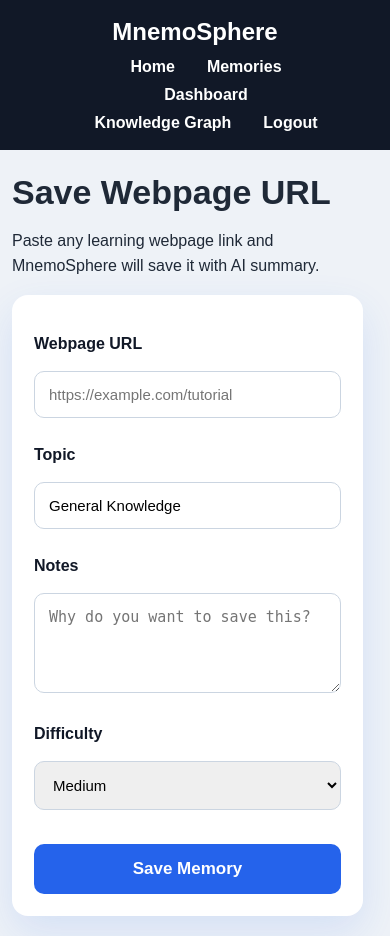
After one commit to AkshayaGurajala/MnemoSphere, a Flask app: page /add-url in a window 390 px wide. The commit adds this page. Run offline with Flask 3, Linux system fonts and the light colour scheme; the visitor is signed in with stand-in values (Sample User, id 1).

Commit message:
Added mobile URL saver

```diff
--- a/app.py
+++ b/app.py
@@ -1119,6 +1119,78 @@
         "token": extension_token,
         "email": email
     })
+@app.route("/add-url", methods=["GET", "POST"])
+def add_url_mobile():
+    if "user_id" not in session:
+        return redirect("/login")
+
+    message = ""
+
+    if request.method == "POST":
+        url = request.form.get("url", "").strip()
+        topic = request.form.get("topic", "General Knowledge").strip()
+        notes = request.form.get("notes", "").strip()
+        difficulty = request.form.get("difficulty", "Medium")
+
+        if not url:
+            message = "Please enter a URL."
+            return render_template("add_url.html", message=message)
+
+        title = url
+
+        conn = sqlite3.connect("database.db")
+        cursor = conn.cursor()
+
+        cursor.execute(
+            "SELECT * FROM memories WHERE url = ? AND user_id = ?",
+            (url, session["user_id"])
+        )
+        existing_memory = cursor.fetchone()
+
+        if existing_memory:
+            conn.close()
+            message = "This memory already exists in your MnemoSphere."
+            return render_template("add_url.html", message=message)
+
+        page_text = extract_webpage_text(url)
+
+        ai_result = generate_ai_analysis(
+            page_text,
+            title,
+            topic,
+            notes,
+            difficulty
+        )
+
+        cursor.execute("""
+            INSERT INTO memories
+            (
+                user_id, title, url, topic, notes, difficulty,
+                summary, keywords, category, knowledge_score,
+                memory_type, next_topics
+            )
+            VALUES (?, ?, ?, ?, ?, ?, ?, ?, ?, ?, ?, ?)
+        """, (
+            session["user_id"],
+            title,
+            url,
+            topic,
+            notes,
+            difficulty,
+            ai_result.get("summary", ""),
+            ai_result.get("keywords", ""),
+            ai_result.get("category", ""),
+            ai_result.get("knowledge_score", 50),
+            ai_result.get("memory_type", "General Knowledge"),
+            ai_result.get("next_topics", "Not available")
+        ))
+
+        conn.commit()
+        conn.close()
+
+        return redirect("/memories")
+
+    return render_template("add_url.html", message=message)
 
 @app.route("/logout")
 def logout():
--- a/static/style.css
+++ b/static/style.css
@@ -723,3 +723,76 @@
 .password-eye:hover {
     color: #2563eb;
 }
+.mobile-save-container {
+    max-width: 650px;
+    margin: 40px auto;
+}
+
+.mobile-save-form {
+    background: white;
+    padding: 28px;
+    border-radius: 16px;
+    box-shadow: 0 16px 40px rgba(37, 99, 235, 0.12);
+}
+
+.mobile-save-form label {
+    display: block;
+    margin-top: 18px;
+    margin-bottom: 8px;
+    font-weight: 700;
+    color: #111827;
+}
+
+.mobile-save-form input,
+.mobile-save-form textarea,
+.mobile-save-form select {
+    width: 100%;
+    padding: 14px;
+    border: 1px solid #cbd5e1;
+    border-radius: 10px;
+    font-size: 15px;
+    box-sizing: border-box;
+}
+
+.mobile-save-form textarea {
+    min-height: 100px;
+}
+
+.mobile-save-form button {
+    width: 100%;
+    margin-top: 24px;
+    padding: 15px;
+    background: #2563eb;
+    color: white;
+    border: none;
+    border-radius: 10px;
+    font-size: 17px;
+    font-weight: 800;
+    cursor: pointer;
+}
+
+.mobile-save-form button:hover {
+    background: #1d4ed8;
+}
+
+@media (max-width: 700px) {
+    .mobile-save-container {
+        margin: 20px 12px;
+    }
+
+    .mobile-save-form {
+        padding: 22px;
+    }
+
+    .navbar {
+        flex-direction: column;
+        gap: 12px;
+    }
+
+    .navbar div {
+        display: flex;
+        flex-wrap: wrap;
+        justify-content: center;
+        gap: 10px;
+    }
+}
--- /dev/null
+++ b/templates/add_url.html
@@ -0,0 +1,50 @@
+<!DOCTYPE html>
+<html>
+<head>
+    <title>Add URL - MnemoSphere</title>
+    <link rel="stylesheet" href="/static/style.css">
+</head>
+<body>
+
+<nav class="navbar">
+    <h2>MnemoSphere</h2>
+    <div>
+        <a href="/">Home</a>
+        <a href="/memories">Memories</a>
+        <a href="/dashboard">Dashboard</a>
+        <a href="/knowledge-graph">Knowledge Graph</a>
+        <a href="/logout">Logout</a>
+    </div>
+</nav>
+
+<div class="container mobile-save-container">
+    <h1>Save Webpage URL</h1>
+    <p>Paste any learning webpage link and MnemoSphere will save it with AI summary.</p>
+
+    {% if message %}
+        <div class="auth-error">{{ message }}</div>
+    {% endif %}
+
+    <form method="POST" class="mobile-save-form">
+        <label>Webpage URL</label>
+        <input type="url" name="url" placeholder="https://example.com/tutorial" required>
+
+        <label>Topic</label>
+        <input type="text" name="topic" placeholder="Example: Python, AI, Cloud" value="General Knowledge">
+
+        <label>Notes</label>
+        <textarea name="notes" placeholder="Why do you want to save this?"></textarea>
+
+        <label>Difficulty</label>
+        <select name="difficulty">
+            <option value="Easy">Easy</option>
+            <option value="Medium" selected>Medium</option>
+            <option value="Hard">Hard</option>
+        </select>
+
+        <button type="submit">Save Memory</button>
+    </form>
+</div>
+
+</body>
+</html>
```
